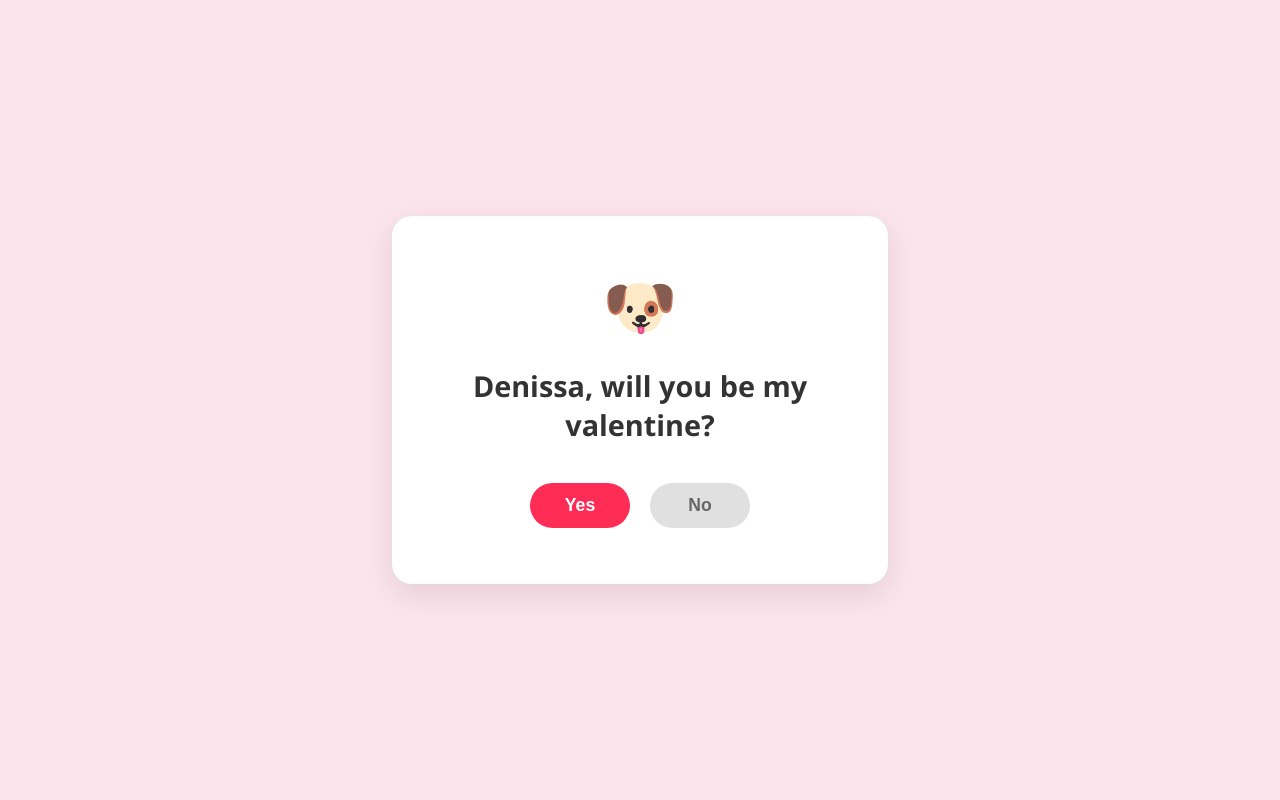
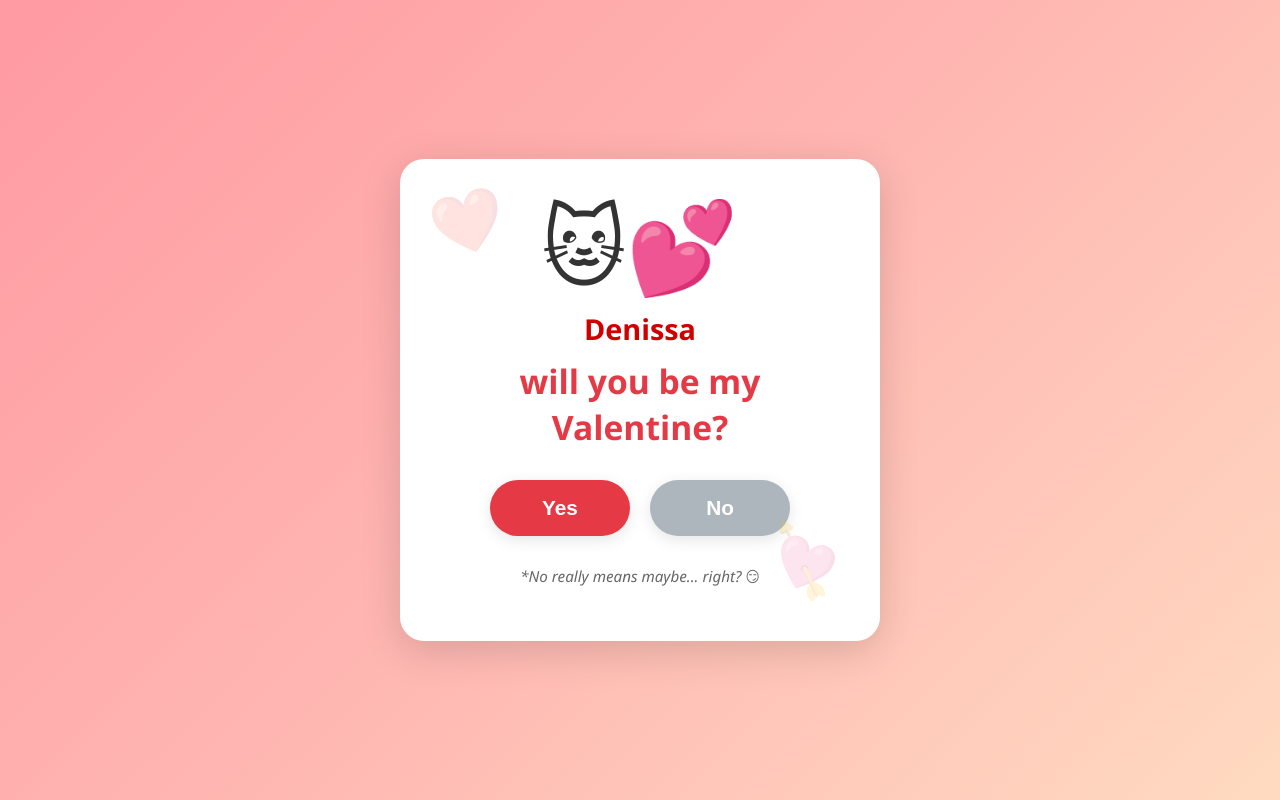
Before and after one commit to PocketHaywan/Valentine, a plain HTML site: page index.html in a window 1280 px wide. Drawn offline with nearby package versions, Linux system fonts and the light colour scheme.

Commit message:
Update index.html

```diff
--- a/index.html
+++ b/index.html
@@ -1,133 +1,131 @@
 <!DOCTYPE html>
 <html lang="en">
 <head>
-    <meta charset="UTF-8">
-    <meta name="viewport" content="width=device-width, initial-scale=1.0">
-    <title>For Denissa</title>
-    <script src="https://cdn.jsdelivr.net/npm/canvas-confetti@1.6.0/dist/confetti.browser.min.js"></script>
+  <meta charset="UTF-8" />
+  <meta name="viewport" content="width=device-width, initial-scale=1.0"/>
+  <title>Denissa, Will You Be My Valentine? 💕</title>
   <style>
     body {
+      margin: 0;
+      height: 100vh;
+      font-family: 'Segoe UI', Tahoma, Geneva, Verdana, sans-serif;
+      background: linear-gradient(135deg, #ff9aa2, #ffb7b2, #ffdac1);
+      color: #333;
       display: flex;
+      align-items: center;
       justify-content: center;
-            align-items: center;
-            height: 100vh;
-            margin: 0;
-            background-color: #fce4ec;
-            font-family: 'Segoe UI', Tahoma, Geneva, Verdana, sans-serif;
       overflow: hidden;
     }
 
     .card {
       background: white;
-            padding: 3rem;
-            border-radius: 20px;
-            box-shadow: 0 10px 30px rgba(0,0,0,0.1);
+      border-radius: 24px;
+      padding: 40px 30px;
+      width: 90%;
+      max-width: 420px;
+      box-shadow: 0 10px 40px rgba(0,0,0,0.15);
       text-align: center;
-            max-width: 400px;
-            width: 90%;
-            z-index: 10;
+      position: relative;
+      overflow: hidden;
     }
 
-        .icon {
-            font-size: 60px;
-            margin-bottom: 10px;
-            display: block;
+    .cat {
+      font-size: 90px;
+      margin: 0 0 20px;
+      line-height: 1;
     }
 
     h1 {
-            color: #333;
-            font-size: 1.8rem;
-            margin-bottom: 2rem;
+      font-size: 2.1rem;
+      margin: 0 0 30px;
+      color: #e63946;
+      font-weight: 700;
     }
 
-        .btn-container {
+    .name {
+      font-size: 1.8rem;
+      color: #d00000;
+      margin-bottom: 10px;
+      font-weight: bold;
+    }
+
+    .buttons {
       display: flex;
+      gap: 20px;
       justify-content: center;
-            align-items: center;
-            gap: 20px;
-            height: 60px;
-            position: relative;
+      flex-wrap: wrap;
+      margin-top: 20px;
     }
 
     button {
-            padding: 12px 30px;
-            font-size: 1.1rem;
+      font-size: 1.3rem;
+      padding: 16px 40px;
+      border: none;
       border-radius: 50px;
-            border: none;
       cursor: pointer;
       font-weight: bold;
-            min-width: 100px;
+      transition: all 0.3s ease;
+      min-width: 140px;
+      box-shadow: 0 4px 15px rgba(0,0,0,0.1);
     }
 
-        #yesBtn {
-            background-color: #ff2d55;
+    .yes {
+      background: #e63946;
       color: white;
-            z-index: 11;
     }
 
-        #noBtn {
-            background-color: #e0e0e0;
+    .yes:hover {
+      background: #d00000;
+      transform: scale(1.08);
+    }
+
+    .no {
+      background: #adb5bd;
+      color: white;
+    }
+
+    .no:hover {
+      background: #6c757d;
+      transform: scale(1.05);
+    }
+
+    .small-text {
+      margin-top: 30px;
+      font-size: 0.95rem;
       color: #666;
-            transition: none; /* Instant jump */
+      font-style: italic;
     }
+
+    .heart {
+      position: absolute;
+      font-size: 60px;
+      opacity: 0.15;
+      pointer-events: none;
+    }
+
+    .heart1 { top: 20px; left: 30px; transform: rotate(-15deg); }
+    .heart2 { bottom: 40px; right: 40px; transform: rotate(20deg); }
   </style>
 </head>
 <body>
 
   <div class="card">
-        <span class="icon">🐶</span>
-        <h1 id="question">Denissa, will you be my valentine?</h1>
+    <div class="cat">🐱💕</div>
 
-        <div class="btn-container">
-            <button id="yesBtn" onclick="celebrate()">Yes</button>
-            <button id="noBtn" onmouseover="moveButton()" onclick="moveButton()">No</button>
-        </div>
+    <div class="name">Denissa</div>
+
+    <h1>will you be my Valentine?</h1>
+
+    <div class="buttons">
+      <button class="yes" onclick="alert('Yayyy! 💖 Thank you Denissa! 😻')">Yes</button>
+      <button class="no" onclick="alert('Oh no... 😢 Maybe next year? 🥺 (jk, say yes!)')">No</button>
     </div>
 
-    <script>
-        function moveButton() {
-            const btn = document.getElementById('noBtn');
+    <p class="small-text">*No really means maybe... right? 😏</p>
 
-            // Randomly move the "No" button anywhere on the screen
-            const x = Math.random() * (window.innerWidth - btn.offsetWidth);
-            const y = Math.random() * (window.innerHeight - btn.offsetHeight);
+    <div class="heart heart1">❤️</div>
+    <div class="heart heart2">💘</div>
+  </div>
 
-            btn.style.position = 'fixed';
-            btn.style.left = x + 'px';
-            btn.style.top = y + 'px';
-        }
-
-        function celebrate() {
-            document.getElementById('question').innerText = "Yay! See you on the 14th! ❤️";
-            document.querySelector('.icon').innerText = "💖";
-            document.querySelector('.btn-container').style.display = 'none';
-
-            // Trigger the confetti
-            const duration = 5 * 1000;
-            const animationEnd = Date.now() + duration;
-
-            (function frame() {
-              const timeLeft = animationEnd - Date.now();
-              if (timeLeft <= 0) return;
-
-              confetti({
-                particleCount: 3,
-                angle: 60,
-                spread: 55,
-                origin: { x: 0 },
-                colors: ['#ff2d55', '#ff99aa']
-              });
-              confetti({
-                particleCount: 3,
-                angle: 120,
-                spread: 55,
-                origin: { x: 1 },
-                colors: ['#ff2d55', '#ff99aa']
-              });
-
-              requestAnimationFrame(frame);
-            }());
-        }
-    </script>
 </body>
 </html>
```
Lines whose indentation alone changed are shown as unchanged.
